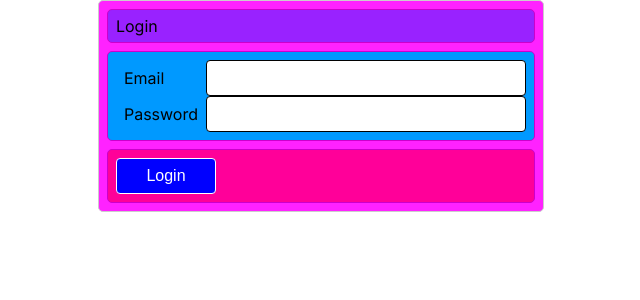
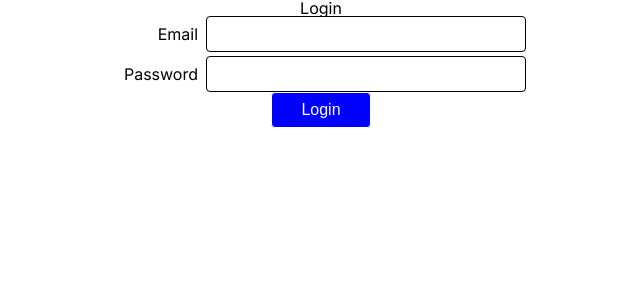
Before and after one commit to ows4444/nz-web, a Next.js app: page /login in a window 1280 px wide. Shown: the top 300 px of the page, without its empty margins (319-959 px from the left). Built offline with nearby package versions, Linux system fonts and the light colour scheme.

Commit message:
more fixes

```diff
--- a/components/atoms/flex-box/flex-box.tsx
+++ b/components/atoms/flex-box/flex-box.tsx
@@ -8,6 +8,7 @@ export interface FlexBoxProps extends React.HTMLAttributes<HTMLElement> {
   $justifyContent?: 'flex-start' | 'flex-end' | 'center' | 'space-between' | 'space-around';
   $alignItems?: 'flex-start' | 'flex-end' | 'center' | 'baseline' | 'stretch';
   $wrap?: 'wrap' | 'nowrap' | 'wrap-reverse';
+  $gap?: string;
   $gridArea?: string;
 }
 
@@ -16,6 +17,7 @@ export const FlexBoxStyled = styled.div<FlexBoxProps>`
   flex-direction: ${({ $direction }) => $direction || 'row'};
   justify-content: ${({ $justifyContent }) => $justifyContent || 'center'};
   align-items: ${({ $alignItems }) => $alignItems || 'center'};
+  gap: ${({ $gap }) => $gap || '0'};
   flex-wrap: ${({ $wrap }) => $wrap || 'nowrap'};
 
   ${({ $gridArea }) => $gridArea && `grid-area: ${$gridArea};`}
--- a/components/atoms/h2/h2.tsx
+++ b/components/atoms/h2/h2.tsx
@@ -8,9 +8,7 @@ export interface H2Props extends React.HTMLAttributes<HTMLElement> {
   theme?: Theme;
 }
 
-const H2Styled = styled.h2<H2Props>`
-  display: flex;
-`;
+const H2Styled = styled.h2<H2Props>``;
 
 const H2: React.FC<H2Props> = ({ children, ...rest }: H2Props) => <H2Styled {...rest}>{children}</H2Styled>;
 
--- a/components/molecules/card-body/card-body.tsx
+++ b/components/molecules/card-body/card-body.tsx
@@ -11,13 +11,7 @@ export interface CardBodyProps extends React.ComponentProps<'section'> {
 }
 
 const CardBodyStyled = styled(Section)<CardBodyProps>`
-  padding: 8px;
-  border: 1px solid #c0c;
-  border-radius: 5px;
 
-  margin: 8px;
-
-  background-color: #09f;
 `;
 
 const CardBody: React.FC<CardBodyProps> = ({
--- a/components/molecules/card-footer/card-footer.tsx
+++ b/components/molecules/card-footer/card-footer.tsx
@@ -11,13 +11,7 @@ export interface CardFooterProps extends React.ComponentProps<'footer'> {
 }
 
 const CardFooterStyled = styled(Footer)<CardFooterProps>`
-  padding: 8px;
-  border: 1px solid #c0c;
-  border-radius: 5px;
 
-  margin: 8px;
-
-  background-color: #f09;
 `;
 
 const CardFooter: React.FC<CardFooterProps> = ({
--- a/components/molecules/card-header/card-header.tsx
+++ b/components/molecules/card-header/card-header.tsx
@@ -11,11 +11,7 @@ export interface CardHeaderProps extends React.ComponentProps<'header'> {
 }
 
 const CardHeaderStyled = styled(Header)<Omit<CardHeaderProps, '$title'>>`
-  padding: 8px;
-  border: 1px solid #c0c;
-  border-radius: 5px;
-  margin: 8px;
-  background-color: #92f;
+
 `;
 
 const CardHeader: React.FC<CardHeaderProps> = ({
--- a/components/molecules/input-group/input-group.tsx
+++ b/components/molecules/input-group/input-group.tsx
@@ -59,7 +59,11 @@ const InputGroup: React.FC<InputGroupProps> = ({
 
   return (
     <InputGroupStyled $variant={$variant}>
-      <FlexBox $justifyContent="space-between" $direction={['xs', 'sm'].includes(size) ? 'column' : 'row'}>
+      <FlexBox
+        $justifyContent="space-between"
+        $alignItems="center"
+        $direction={['xs', 'sm'].includes(size) ? 'column' : 'row'}
+      >
         <Label title={label} $size={$size} HtmlFor={name} $variant={$variant} />
         <FlexBox $direction="column">
           <Input name={name} type={inputType} $variant={$variant} $size={$size} />
--- a/components/organisms/card/card.tsx
+++ b/components/organisms/card/card.tsx
@@ -19,10 +19,8 @@ export interface CardProps extends FlexBoxProps {
 }
 
 const CardStyled = styled.div<CardProps>`
-  border: 1px solid #ccc;
-  border-radius: 5px;
 
-  background-color: #f2f;
+
 `;
 
 const Card: React.FC<CardProps> = ({
--- a/forms/login.form.tsx
+++ b/forms/login.form.tsx
@@ -12,6 +12,7 @@ import Button from '@components/atoms/button/button';
 import CardFooter from '@components/molecules/card-footer/card-footer';
 import CardBody from '@components/molecules/card-body/card-body';
 import H2 from '@components/atoms/h2/h2';
+import FlexBox from '@components/atoms/flex-box/flex-box';
 
 type D = {
   message: string;
@@ -37,15 +38,21 @@ export function LoginForm() {
     <Form action={action}>
       <Card $variant="Default" $size="Default" $direction="column">
         <CardHeader>
-          <H2>Login</H2>
+          <FlexBox $justifyContent="center">
+            <H2>Login</H2>
+          </FlexBox>
         </CardHeader>
         <CardBody>
-          <InputGroup $variant="Default" label="Email" name="email" inputType="text" />
-          <InputGroup $variant="Default" label="Password" name="password" inputType="password" />
-          {state && state.error && <p>{state.error}</p>}
+          <FlexBox $gap='4px' $justifyContent="center" $direction='column' $alignItems='flex-end'>
+            <InputGroup $variant="Default" label="Email" name="email" inputType="text" />
+            <InputGroup $variant="Default" label="Password" name="password" inputType="password" />
+            {state && state.error && <p>{state.error}</p>}
+          </FlexBox>
         </CardBody>
         <CardFooter>
-          <Button $variant="Primary" $title="Login" type="submit" />
+          <FlexBox $justifyContent="center">
+            <Button $variant="Primary" $title="Login" type="submit" />
+          </FlexBox>
         </CardFooter>
       </Card>
     </Form>
```
